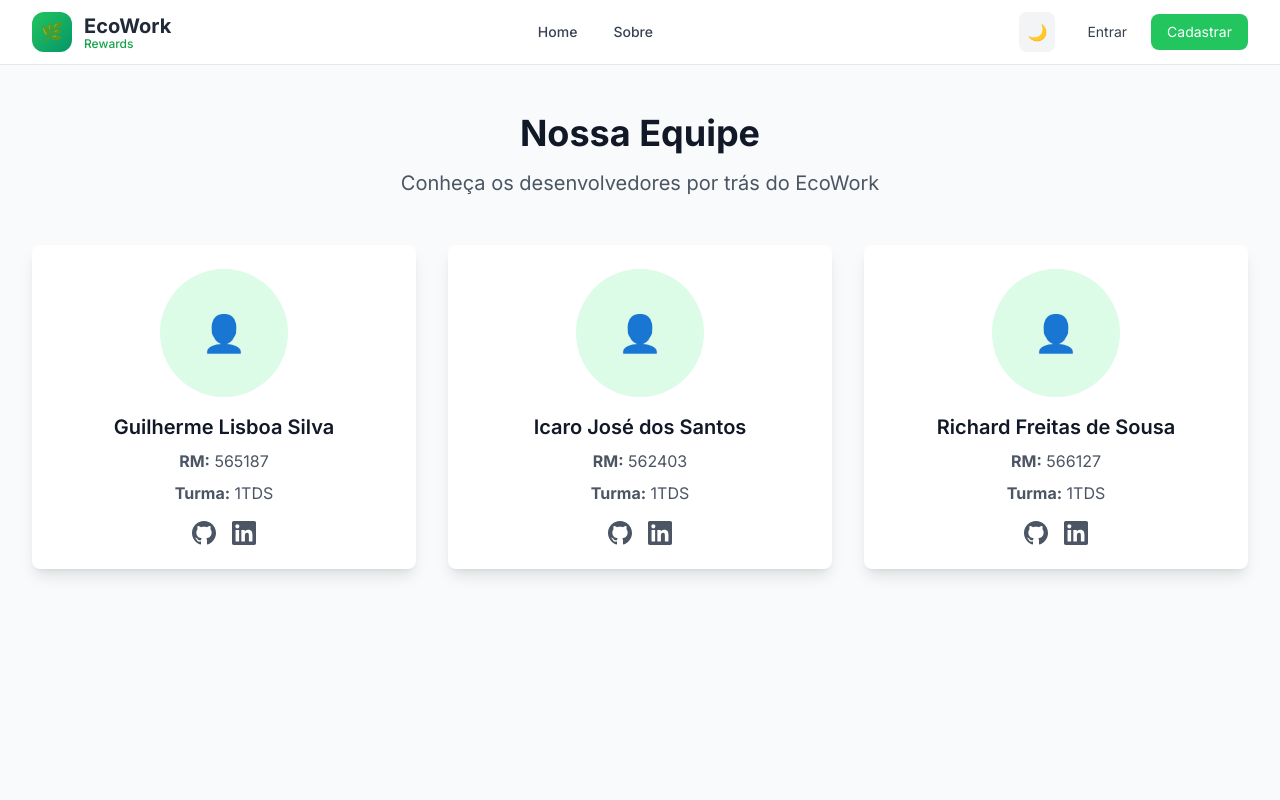
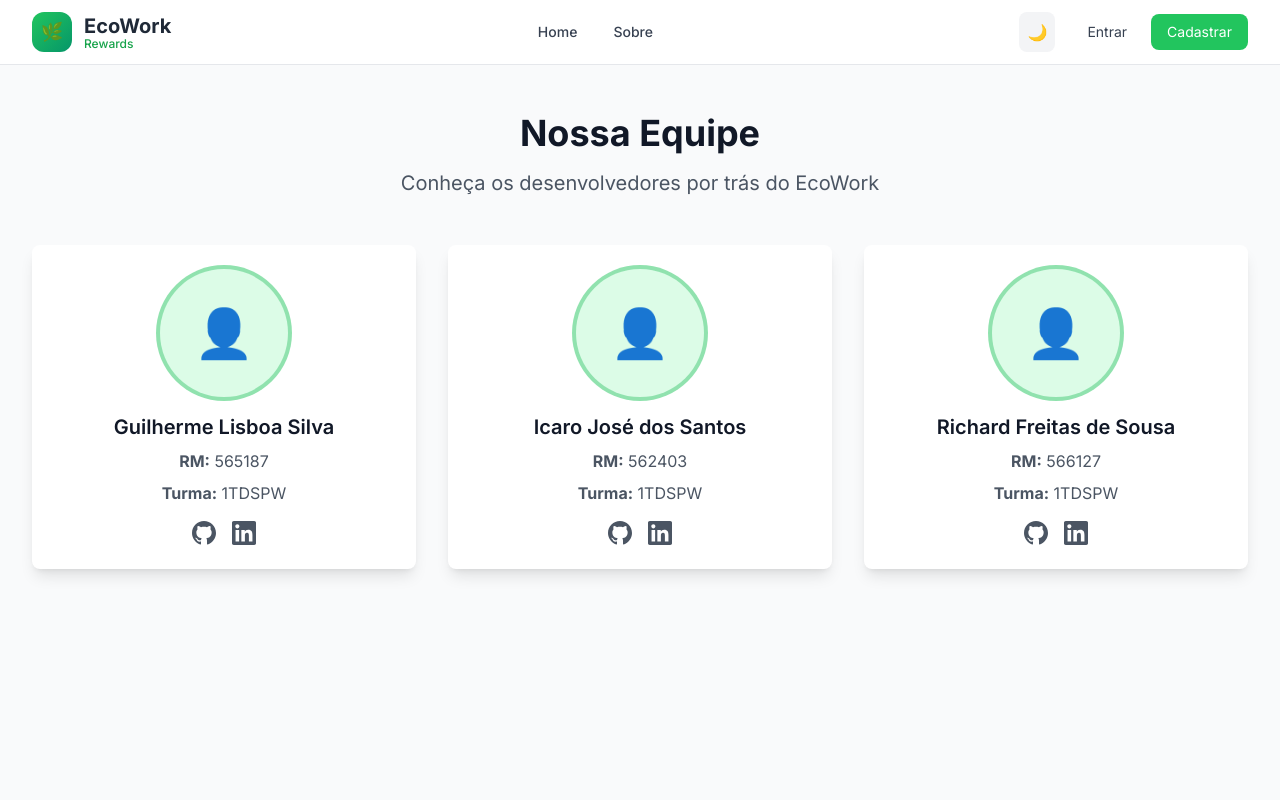
Before and after one commit to GreenOffice-Rewards/Front-End-Design-Engineering, a React (Vite) app: page /team in a window 1280 px wide. Shown: the top 800 px of the page. Built offline with nearby package versions, Linux system fonts and the light colour scheme; no server answers.

Commit message:
Correções

```diff
--- a/src/pages/Team.tsx
+++ b/src/pages/Team.tsx
@@ -6,7 +6,6 @@ interface TeamMember {
   turma: string
   github: string
   linkedin: string
-  image: string
 }
 
 const Team: React.FC = () => {
@@ -14,26 +13,23 @@ const Team: React.FC = () => {
     {
       name: "Guilherme Lisboa Silva",
       rm: "565187",
-      turma: "1TDS",
+      turma: "1TDSPW",
       github: "https://github.com/guilhermelisboa",
       linkedin: "https://linkedin.com/in/guilhermelisboa",
-      image: "/api/placeholder/200/200"
     },
     {
       name: "Icaro José dos Santos",
       rm: "562403",
-      turma: "1TDS",
+      turma: "1TDSPW",
       github: "https://github.com/icarojoao",
       linkedin: "https://linkedin.com/in/icarojoao",
-      image: "/api/placeholder/200/200"
     },
     {
       name: "Richard Freitas de Sousa",
       rm: "566127",
-      turma: "1TDS",
+      turma: "1TDSPW",
       github: "https://github.com/richardfreitas",
       linkedin: "https://linkedin.com/in/richardfreitas",
-      image: "/api/placeholder/200/200"
     }
   ]
 
@@ -55,8 +51,8 @@ const Team: React.FC = () => {
               key={index}
               className="bg-white dark:bg-gray-800 rounded-lg shadow-lg p-6 text-center transition-transform hover:scale-105"
             >
-              <div className="w-32 h-32 bg-green-100 dark:bg-green-900 rounded-full mx-auto mb-4 flex items-center justify-center">
-                <span className="text-4xl">👤</span>
+              <div className="w-32 h-32 bg-green-100 dark:bg-green-900 rounded-full mx-auto mb-4 flex items-center justify-center ring-4 ring-green-500/50">
+                <span className="text-5xl text-green-600 dark:text-green-400">👤</span>
               </div>
 
               <h3 className="text-xl font-semibold text-gray-900 dark:text-white mb-2">
```
Also changed, not shown: 1 other file (tests, documents, lock files or other folders).
